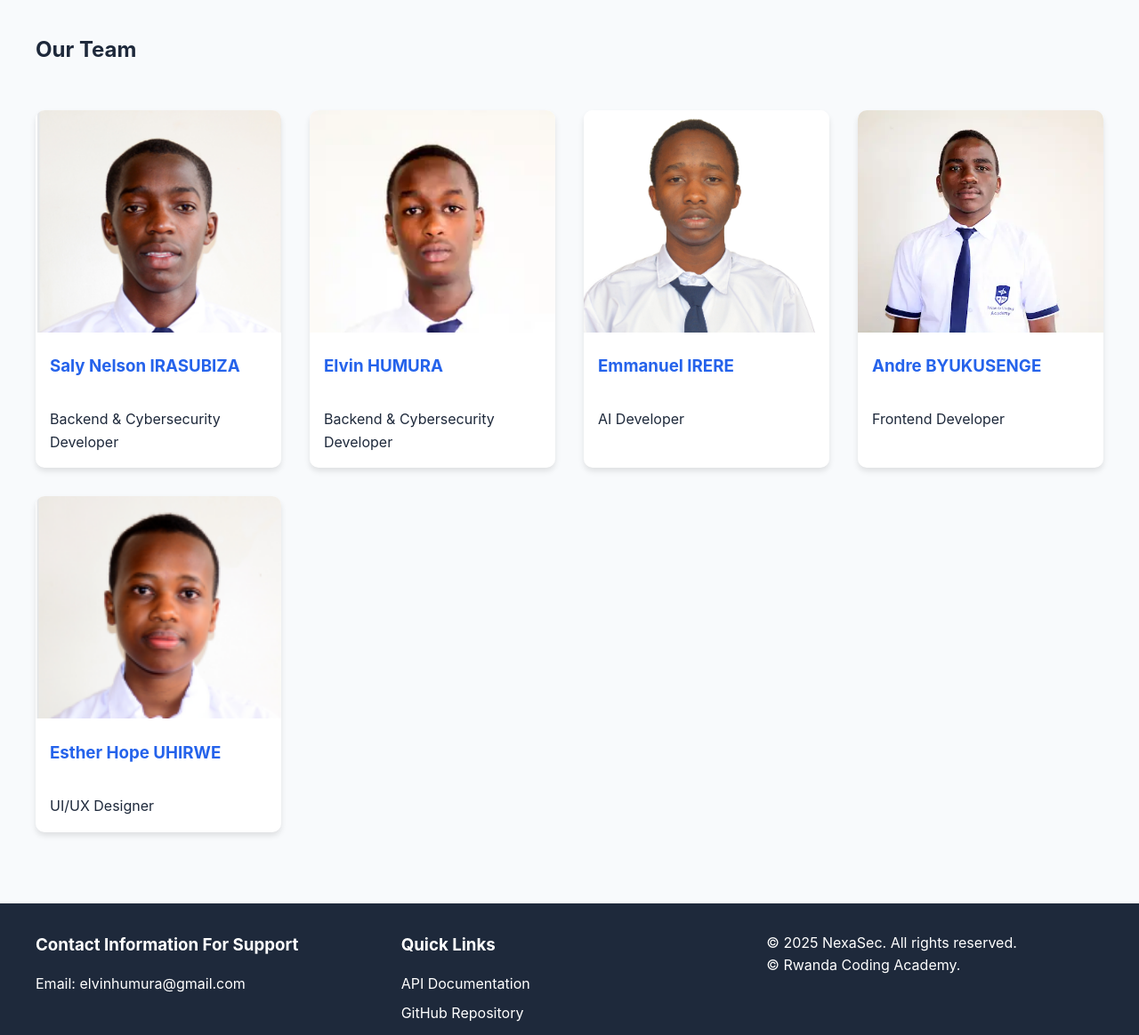
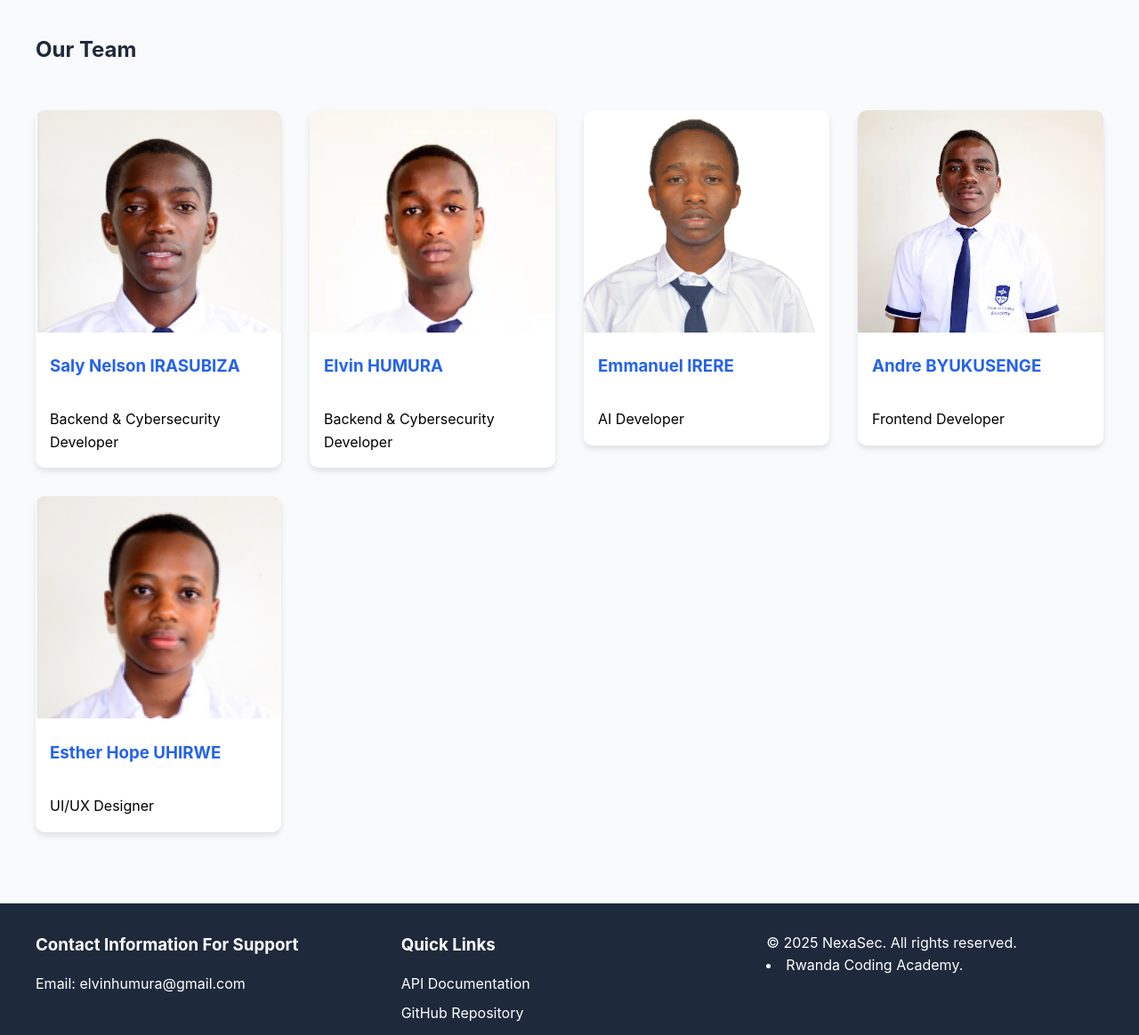
Before and after one commit to humuraelvin/NexaSec-Doc, a plain HTML site: page index.html in a window 1280 px wide. Shown: the part 5260-6424 px from the top of the page at 89% size. Drawn offline with nearby package versions, Linux system fonts and the light colour scheme.

Commit message:
changed something

```diff
--- a/index.html
+++ b/index.html
@@ -267,31 +267,41 @@ frontend/
         <div class="container">
             <h2 data-aos="fade-up">Our Team</h2>
             <div class="team-grid">
-                <div class="team-card" data-aos="fade-up">
-                    <img src="images/Saly Nelson Irasubiza.png" alt="Saly Nelson IRASUBIZA">
-                    <h3>Saly Nelson IRASUBIZA</h3>
-                    <p>Backend & Cybersecurity Developer</p>
-                </div>
+                <a href="https://www.linkedin.com/in/irasubiza-saly-nelson-173747311/" style="text-decoration: none; display: block;">
+                    <div class="team-card" data-aos="fade-up">
+                        <img src="images/Saly Nelson Irasubiza.png" alt="Saly Nelson IRASUBIZA">
+                        <h3>Saly Nelson IRASUBIZA</h3>
+                        <p style="color:black;">Backend & Cybersecurity Developer</p>
+                    </div>
+                </a>
+                <a href="https://elvin-humura.vercel.app" style="text-decoration: none; display: block;">
                 <div class="team-card" data-aos="fade-up" data-aos-delay="100">
                     <img src="images/Elvin HUMURA.png" alt="Elvin HUMURA">
                     <h3>Elvin HUMURA</h3>
-                    <p>Backend & Cybersecurity Developer</p>
+                    <p style="color: black;">Backend & Cybersecurity Developer</p>
                 </div>
+                </a>
+                <a href="https://design.irere.dev" style="text-decoration: none; display: block;">
                 <div class="team-card" data-aos="fade-up" data-aos-delay="200">
                     <img src="images/IRERE EMMANUEL.JPG" alt="Emmanuel IRERE">
                     <h3>Emmanuel IRERE</h3>
-                    <p>AI Developer</p>
+                    <p style="color: black;">AI Developer</p>
                 </div>
+                </a>
+                <a href="https://my-portfolio-1hsq.vercel.app" style="text-decoration: none; display: block;">
                 <div class="team-card" data-aos="fade-up" data-aos-delay="300">
                     <img src="images/Andre BYUKUSENGE.png" alt="Andre BYUKUSENGE">
                     <h3>Andre BYUKUSENGE</h3>
-                    <p>Frontend Developer</p>
+                    <p style="color: black;">Frontend Developer</p>
                 </div>
+                </a>
+                <a href="https://github.com/Uhirwe" style="text-decoration: none; display: block;">
                 <div class="team-card" data-aos="fade-up" data-aos-delay="400">
                     <img src="images/Esther Hope Uhirwe.png" alt="Esther Hope UHIRWE">
                     <h3>Esther Hope UHIRWE</h3>
-                    <p>UI/UX Designer</p>
+                    <p style="color: black;">UI/UX Designer</p>
                 </div>
+                </a>
             </div>
         </div>
     </section>
@@ -312,7 +322,7 @@ frontend/
                 </div>
                 <div class="footer-section">
                     <p>&copy; 2025 NexaSec. All rights reserved.</p>
-                    <p>&copy; Rwanda Coding Academy.</p>
+                    <li><a href="https://rca.ac.rw/" target="_blank">Rwanda Coding Academy.</a></li>
                 </div>
             </div>
         </div>
```
